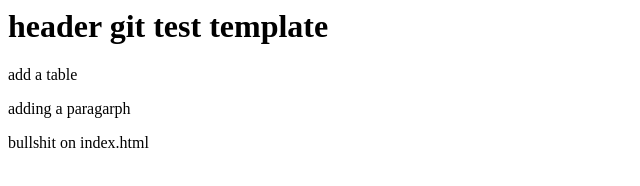
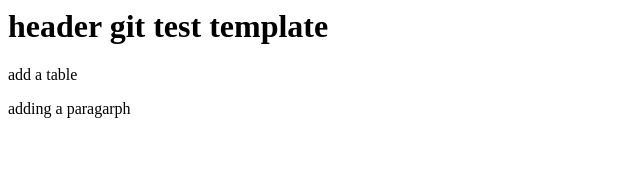
Before and after one commit to r3dius/fullstacklearn, a website: page index.html in a window 1280 px wide. Shown: the whole page, without its empty margins (0-640 px from the left). Drawn offline with Linux system fonts and the light colour scheme.

Commit message:
Revert "Adding bullshit in index.html"
This reverts commit 18eaa77b9c46d522c1283f171f3fc6742b127f4b.

```diff
--- a/index.html
+++ b/index.html
@@ -9,6 +9,5 @@
 			<p>
 					adding a paragarph
 			</p>
-bullshit on index.html
 	</body>
 </html>
```
Also changed, not shown: 1 other file.
